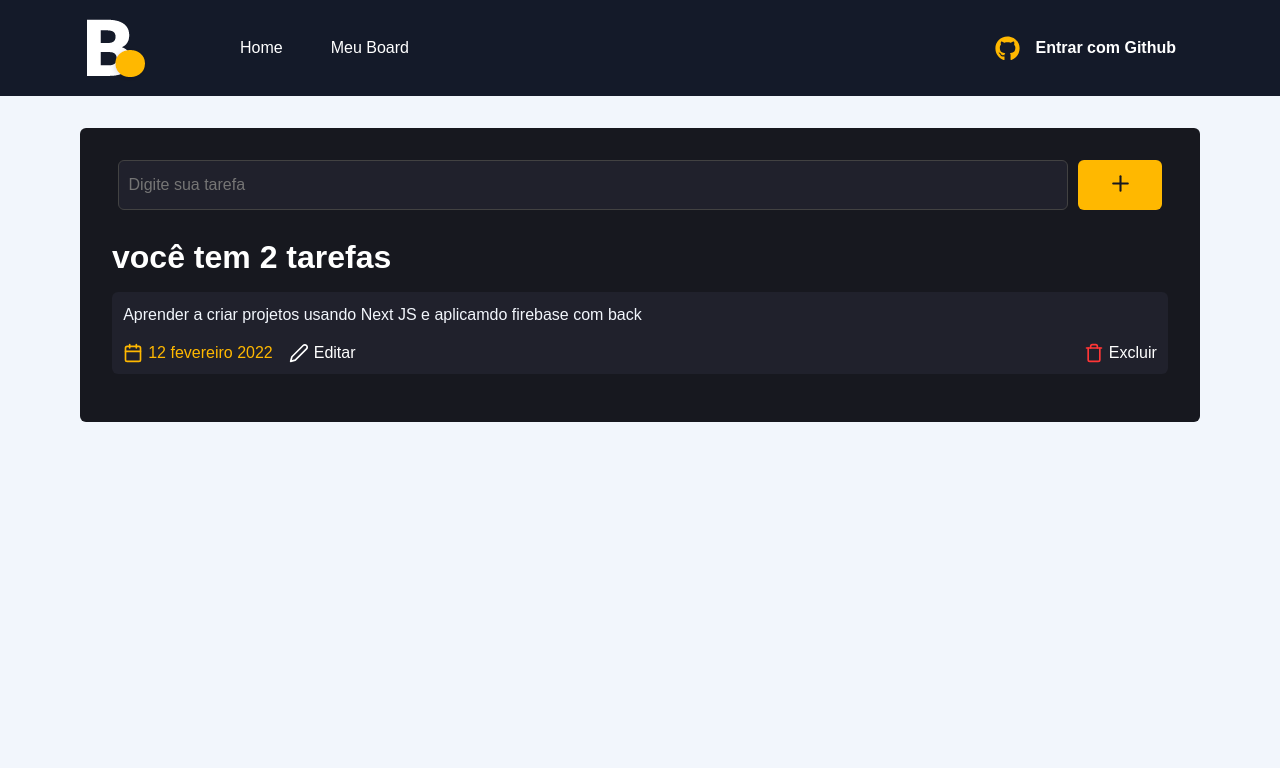
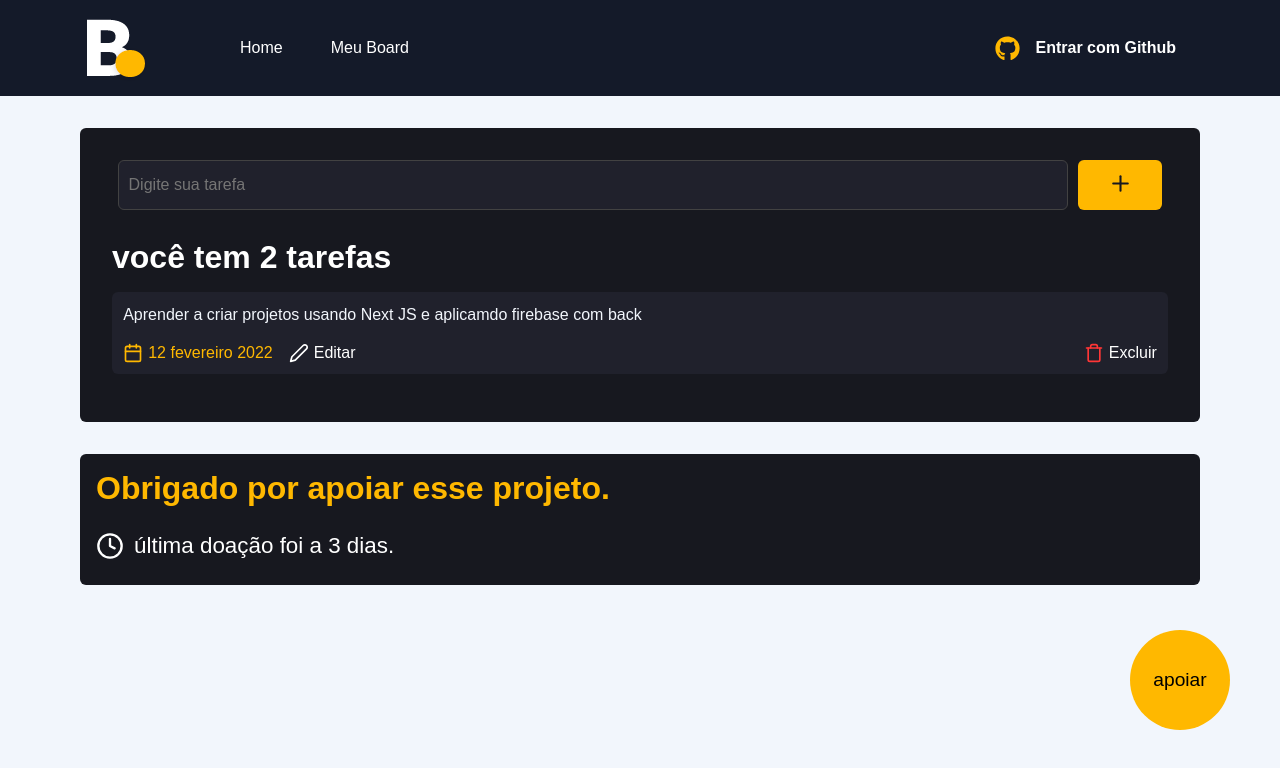
Before and after one commit to evertonlsds/projeto-board-nextjs, a Next.js app: page /board in a window 1280 px wide. Shown: the top 768 px of the page. Built offline with nearby package versions, Linux system fonts and the light colour scheme.

Commit message:
componente botão apoiar

```diff
--- /dev/null
+++ b/src/components/SupportButton/index.tsx
@@ -0,0 +1,12 @@
+import Link from "next/link";
+import styles from "./styles.module.scss";
+
+export default function SupportButton() {
+  return (
+    <div className={styles.doanteContainer}>
+      <Link href="/donate">
+          <button>apoiar</button>
+      </Link>
+    </div>
+  );
+}
--- /dev/null
+++ b/src/components/SupportButton/styles.module.scss
@@ -0,0 +1,20 @@
+.doanteContainer {
+  position: absolute;
+  bottom: 70px;
+  right: 50px;
+
+  button {
+    border: 0;
+    background-color: #ffb800;
+    width: 100px;
+    height: 100px;
+    border-radius: 50%;
+    font-size: 1.2rem;
+    filter: drop-shadow(2px 1px 5px, rgb(0, 0, 0, 0.2));
+    transition: all 0.2s;
+  }
+
+  button:hover {
+    transform: scale(1.2);
+  }
+}
--- a/src/pages/board/index.tsx
+++ b/src/pages/board/index.tsx
@@ -1,6 +1,8 @@
 import styles from "./styles.module.scss";
 import Head from "next/head";
-import { FiCalendar, FiEdit2, FiPlus, FiTrash } from "react-icons/fi";
+import { FiCalendar, FiClock, FiEdit2, FiPlus, FiTrash } from "react-icons/fi";
+import SupportButton from "../../components/SupportButton";
+
 
 export default function Board() {
   return (
@@ -43,6 +45,16 @@ export default function Board() {
           </article>
         </section>
       </main>
+      <div className={styles.vipContainer}>
+        <h3>Obrigado por apoiar esse projeto.</h3>
+        <div>
+          <FiClock size={28} color="#fff" />
+          <time>
+            última doação foi a 3 dias.
+          </time>
+        </div>
+      </div>
+      <SupportButton/>
     </>
   );
 }
--- a/src/pages/board/styles.module.scss
+++ b/src/pages/board/styles.module.scss
@@ -86,3 +86,28 @@
     }
   }
 }
+.vipContainer{
+  max-width: 1120px;
+  margin: 1rem auto ;
+  padding: 1rem;
+  background-color: #17181f;
+  border-radius: 6px;
+
+  h3{
+    color: #ffb800;
+    font-size:2rem ;
+  }
+
+  div{
+    margin-top: 1rem;
+    display: flex;
+    align-items: center;
+
+    time{
+      color: #fff;
+      font-size: 1.4rem;
+      padding: 10px;
+
+    }
+  }
+}
```
